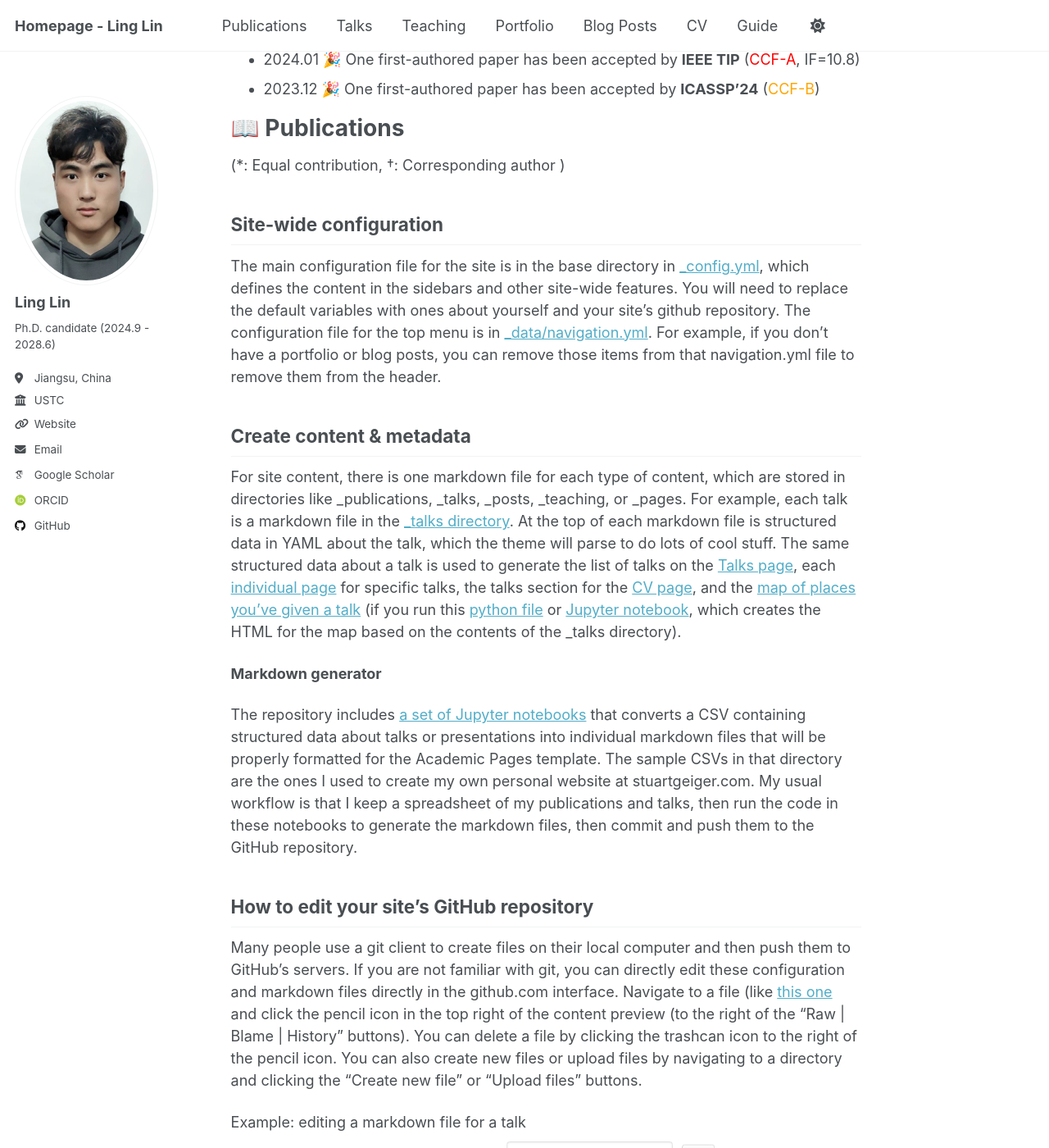
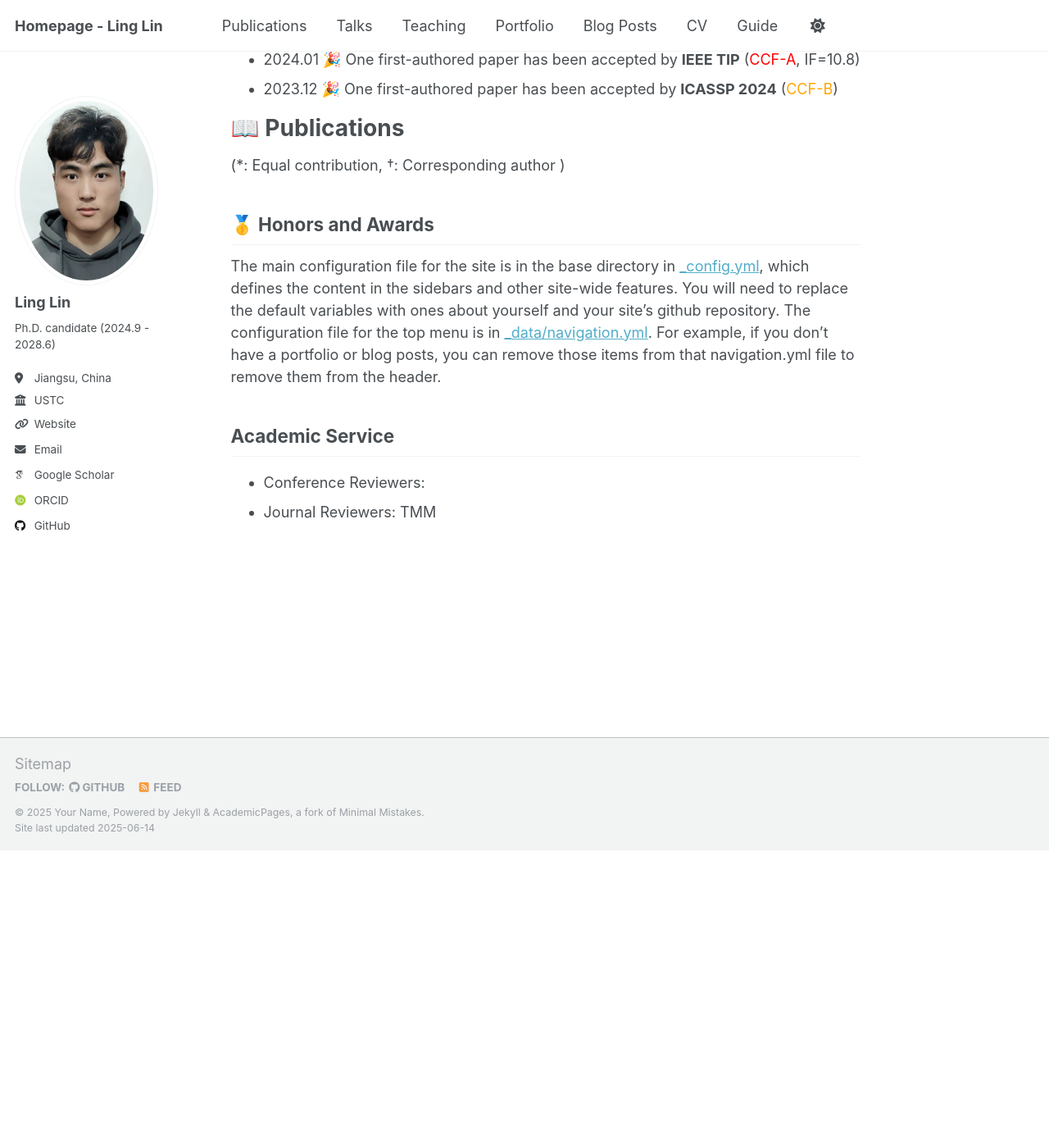
Before and after one commit to LingLin-ll/LingLin-ll.github.io, a Jekyll site: the page built from _pages/about.md, in a window 1280 px wide and 1400 px high, scrolled down 364 px. Shown: the whole window at 82% size. Built offline with Jekyll 4.4.1, drawn with Linux system fonts in a browser that asks for light colours; some web fonts are replaced; after the commit the page ends 1401 px from its top, so only the background shows below that; some of the changed text lies outside the part shown.

Commit message:
Update about.md

```diff
--- a/_pages/about.md
+++ b/_pages/about.md
@@ -14,7 +14,7 @@ I am Ling Lin, a Ph.D. candidate at the University of Science and Technology of
 * 2024.09 🧑‍🎓 Started Ph.D. journey at USTC.
 * 2024.06 🎉 One first-authored paper has been accepted by **IEEE TCSVT** (<font color=orange>CCF-B</font>, IF=8.3)
 * 2024.01 🎉 One first-authored paper has been accepted by **IEEE TIP** (<font color=red>CCF-A</font>, IF=10.8)
-* 2023.12 🎉 One first-authored paper has been accepted by **ICASSP'24** (<font color=orange>CCF-B</font>)
+* 2023.12 🎉 One first-authored paper has been accepted by **ICASSP 2024** (<font color=orange>CCF-B</font>)
 
 
 📖 Publications
@@ -22,26 +22,12 @@ I am Ling Lin, a Ph.D. candidate at the University of Science and Technology of
 (*: Equal contribution, †: Corresponding author )
 
 
-Site-wide configuration
+
+🥇 Honors and Awards
 ------
 The main configuration file for the site is in the base directory in [_config.yml](https://github.com/academicpages/academicpages.github.io/blob/master/_config.yml), which defines the content in the sidebars and other site-wide features. You will need to replace the default variables with ones about yourself and your site's github repository. The configuration file for the top menu is in [_data/navigation.yml](https://github.com/academicpages/academicpages.github.io/blob/master/_data/navigation.yml). For example, if you don't have a portfolio or blog posts, you can remove those items from that navigation.yml file to remove them from the header.
 
-Create content & metadata
+Academic Service
 ------
-For site content, there is one markdown file for each type of content, which are stored in directories like _publications, _talks, _posts, _teaching, or _pages. For example, each talk is a markdown file in the [_talks directory](https://github.com/academicpages/academicpages.github.io/tree/master/_talks). At the top of each markdown file is structured data in YAML about the talk, which the theme will parse to do lots of cool stuff. The same structured data about a talk is used to generate the list of talks on the [Talks page](https://academicpages.github.io/talks), each [individual page](https://academicpages.github.io/talks/2012-03-01-talk-1) for specific talks, the talks section for the [CV page](https://academicpages.github.io/cv), and the [map of places you've given a talk](https://academicpages.github.io/talkmap.html) (if you run this [python file](https://github.com/academicpages/academicpages.github.io/blob/master/talkmap.py) or [Jupyter notebook](https://github.com/academicpages/academicpages.github.io/blob/master/talkmap.ipynb), which creates the HTML for the map based on the contents of the _talks directory).
-
-**Markdown generator**
-
-The repository includes [a set of Jupyter notebooks](https://github.com/academicpages/academicpages.github.io/tree/master/markdown_generator
-) that converts a CSV containing structured data about talks or presentations into individual markdown files that will be properly formatted for the Academic Pages template. The sample CSVs in that directory are the ones I used to create my own personal website at stuartgeiger.com. My usual workflow is that I keep a spreadsheet of my publications and talks, then run the code in these notebooks to generate the markdown files, then commit and push them to the GitHub repository.
-
-How to edit your site's GitHub repository
-------
-Many people use a git client to create files on their local computer and then push them to GitHub's servers. If you are not familiar with git, you can directly edit these configuration and markdown files directly in the github.com interface. Navigate to a file (like [this one](https://github.com/academicpages/academicpages.github.io/blob/master/_talks/2012-03-01-talk-1.md) and click the pencil icon in the top right of the content preview (to the right of the "Raw | Blame | History" buttons). You can delete a file by clicking the trashcan icon to the right of the pencil icon. You can also create new files or upload files by navigating to a directory and clicking the "Create new file" or "Upload files" buttons.
-
-Example: editing a markdown file for a talk
-![Editing a markdown file for a talk](/images/editing-talk.png)
-
-For more info
-------
-More info about configuring Academic Pages can be found in [the guide](https://academicpages.github.io/markdown/), the [growing wiki](https://github.com/academicpages/academicpages.github.io/wiki), and you can always [ask a question on GitHub](https://github.com/academicpages/academicpages.github.io/discussions). The [guides for the Minimal Mistakes theme](https://mmistakes.github.io/minimal-mistakes/docs/configuration/) (which this theme was forked from) might also be helpful.
+* Conference Reviewers:
+* Journal Reviewers: TMM
```
